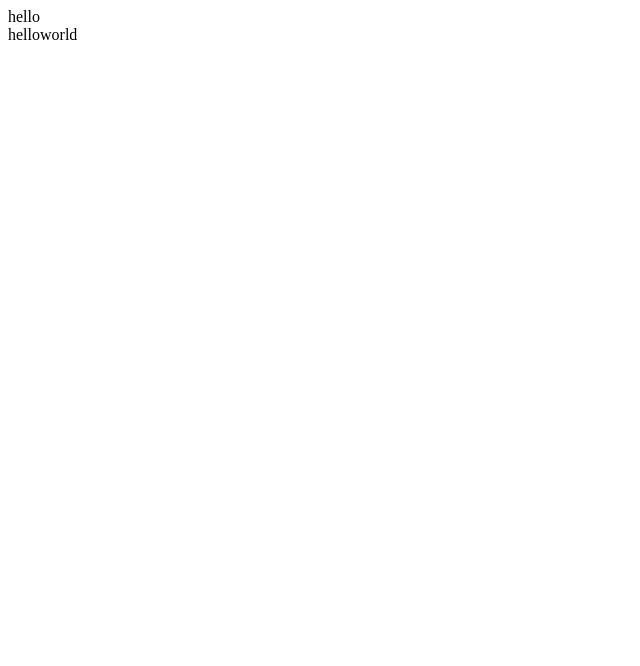
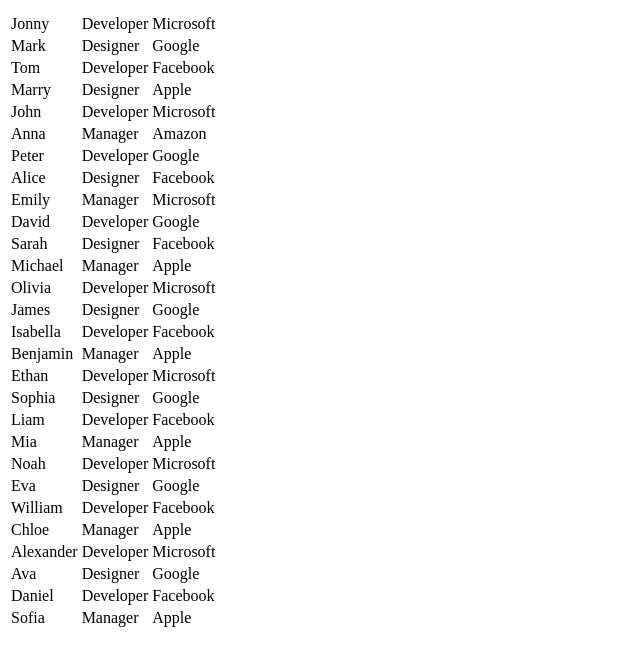
Before and after one commit to MadalinTurluianu/angular-components, an Angular app: page / in a window 1280 px wide. Shown: the top 666 px of the page, without its empty margins (0-640 px from the left). Built offline with nearby package versions, Linux system fonts and the light colour scheme.

Commit message:
making progress (I hope)

```diff
--- a/src/app/app.component.ts
+++ b/src/app/app.component.ts
@@ -2,24 +2,18 @@
 import { RouterOutlet } from '@angular/router';
 import { DataGridComponent } from './components/data-grid/data-grid.component';
 import { TableColumnComponent } from './components/table-column/table-column.component';
+import { tableData } from './data/table-data';
 
 @Component({
   selector: 'app-root',
   standalone: true,
-  template: `<t-grid>
-    <t-column
-      name="hello"
-      property="property"
-      [sortable]="true"
-    />
-    <t-column
-      name="helloworld"
-      property="property"
-      [sortable]="true"
-    />
+  template: `<t-grid [data]="data" [pageSize]="10" [sortable]="true">
+    <t-column name="Name" property="name" [sortable]="true" />
+    <t-column name="Position" property="position" [sortable]="true" />
+    <t-column name="Company" property="company" [sortable]="true" />
   </t-grid>`,
   imports: [RouterOutlet, DataGridComponent, TableColumnComponent],
 })
 export class AppComponent {
-  title = 'uipath';
+  data = tableData;
 }
--- /dev/null
+++ b/src/app/components/data-grid/data-grid.component.html
@@ -0,0 +1,10 @@
+<table class="data-grid">
+  <tr>
+    <th *ngFor="let column of tableColumns">
+      <ng-container>{{ column.templateRef }}</ng-container>
+    </th>
+  </tr>
+  <tr *ngFor="let item of data">
+    <td *ngFor="let property of properties">{{ item[property] }}</td>
+  </tr>
+</table>
--- a/src/app/components/data-grid/data-grid.component.ts
+++ b/src/app/components/data-grid/data-grid.component.ts
@@ -1,13 +1,43 @@
-import { Component, Input } from '@angular/core';
-import { DataGridProps } from './data-grid.types';
+import {
+  ChangeDetectorRef,
+  Component,
+  ContentChildren,
+  EventEmitter,
+  Input,
+  Output,
+  QueryList,
+} from '@angular/core';
+import { Observable } from 'rxjs';
+import { TableColumnComponent } from '../table-column/table-column.component';
+import { PaginationChangeProps, SortChangeProps } from './data-grid.types';
+import { CommonModule } from '@angular/common';
 
 @Component({
   selector: 't-grid',
   standalone: true,
-  imports: [],
-  template: `<div><ng-content></ng-content></div>`,
+  imports: [CommonModule],
   styleUrl: './data-grid.component.css',
+  templateUrl: './data-grid.component.html',
 })
 export class DataGridComponent<T> {
-  @Input() props!: DataGridProps<T>;
+  constructor(private changeDetector: ChangeDetectorRef) {}
+
+  @Input() data!: T[] /*| Observable<T[]>*/;
+  @Input() sortable!: boolean;
+  @Input() pageSize!: number | null;
+
+  @Output() sortChange = new EventEmitter<SortChangeProps>();
+  @Output() paginationChange = new EventEmitter<PaginationChangeProps>();
+
+  @ContentChildren(TableColumnComponent) tableColumns:
+    | QueryList<TableColumnComponent<T>>
+    | undefined;
+
+  properties: (keyof T)[] = [];
+
+  ngAfterViewInit() {
+    if (!this.tableColumns) return;
+    this.properties = this.tableColumns.map(({ property }) => property);
+    this.changeDetector.detectChanges();
+  }
 }
--- a/src/app/components/data-grid/data-grid.types.ts
+++ b/src/app/components/data-grid/data-grid.types.ts
@@ -1,7 +1,8 @@
-import { Observable } from 'rxjs';
+export enum Direction {
+  up = 'up',
+  down = 'down',
+}
 
-export type DataGridProps<T> = {
-  data: T[] | Observable<T[]>;
-  sortable: boolean;
-  pageSize: number | null;
-};
+export type SortChangeProps = { columnName: string; direction: Direction };
+
+export type PaginationChangeProps = { currentPage: number; pageSize: number | null }
--- /dev/null
+++ b/src/app/components/table-column/table-column.component.html
@@ -0,0 +1,3 @@
+<td [attr.data-property]="property">
+  {{ name }}
+</td>
--- a/src/app/components/table-column/table-column.component.ts
+++ b/src/app/components/table-column/table-column.component.ts
@@ -3,9 +3,7 @@
   selector: 't-column',
   standalone: true,
   imports: [],
-  template: `<div [attr.data-property]="property">
-    {{ name }}
-  </div>`,
+  templateUrl: './table-column.component.html',
   styleUrl: './table-column.component.css',
 })
 export class TableColumnComponent<T> {
--- /dev/null
+++ b/src/app/data/table-data.ts
@@ -0,0 +1,30 @@
+export const tableData = [
+  {name: "Jonny", position: "Developer", company: "Microsoft"},
+  {name: "Mark", position: "Designer", company: "Google"},
+  {name: "Tom", position: "Developer", company: "Facebook"},
+  {name: "Marry", position: "Designer", company: "Apple"},
+  {name: "John", position: "Developer", company: "Microsoft"},
+  {name: "Anna", position: "Manager", company: "Amazon"},
+  {name: "Peter", position: "Developer", company: "Google"},
+  {name: "Alice", position: "Designer", company: "Facebook"},
+  {name: "Emily", position: "Manager", company: "Microsoft"},
+  {name: "David", position: "Developer", company: "Google"},
+  {name: "Sarah", position: "Designer", company: "Facebook"},
+  {name: "Michael", position: "Manager", company: "Apple"},
+  {name: "Olivia", position: "Developer", company: "Microsoft"},
+  {name: "James", position: "Designer", company: "Google"},
+  {name: "Isabella", position: "Developer", company: "Facebook"},
+  {name: "Benjamin", position: "Manager", company: "Apple"},
+  {name: "Ethan", position: "Developer", company: "Microsoft"},
+  {name: "Sophia", position: "Designer", company: "Google"},
+  {name: "Liam", position: "Developer", company: "Facebook"},
+  {name: "Mia", position: "Manager", company: "Apple"},
+  {name: "Noah", position: "Developer", company: "Microsoft"},
+  {name: "Eva", position: "Designer", company: "Google"},
+  {name: "William", position: "Developer", company: "Facebook"},
+  {name: "Chloe", position: "Manager", company: "Apple"},
+  {name: "Alexander", position: "Developer", company: "Microsoft"},
+  {name: "Ava", position: "Designer", company: "Google"},
+  {name: "Daniel", position: "Developer", company: "Facebook"},
+  {name: "Sofia", position: "Manager", company: "Apple"},
+];
```
